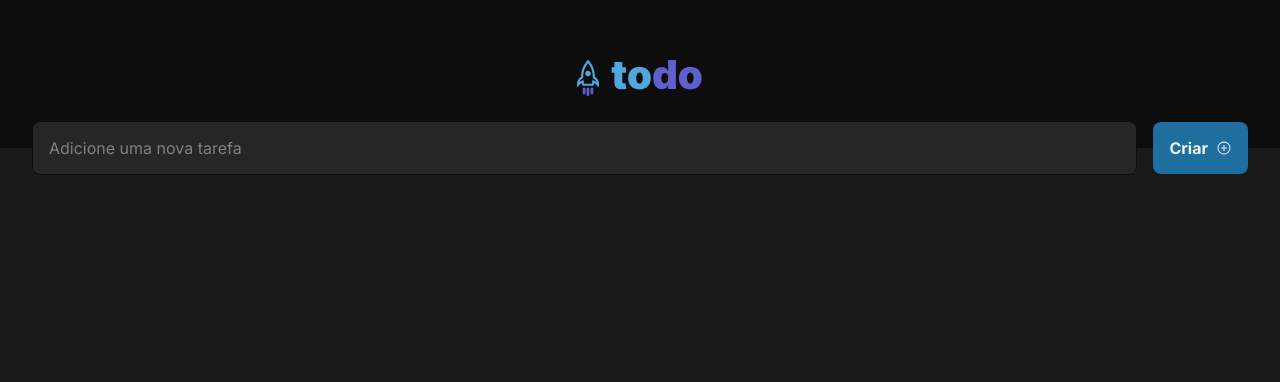
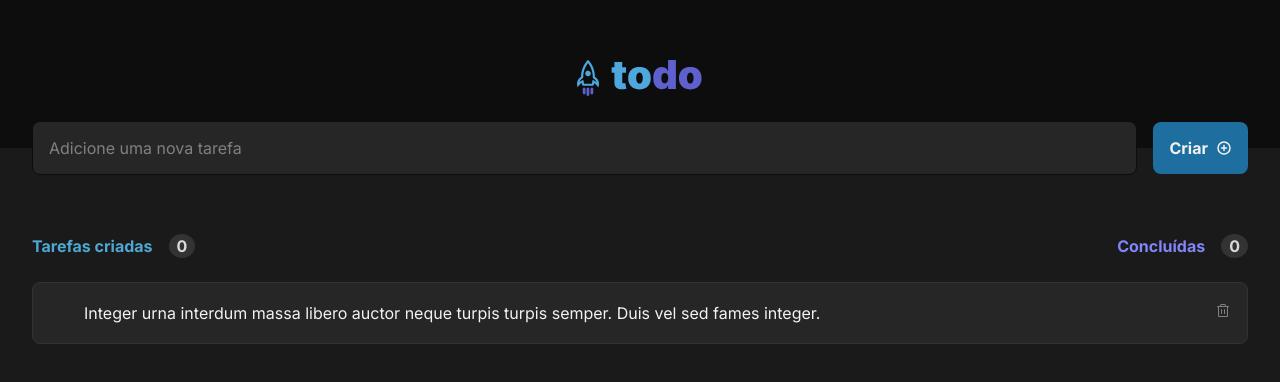
Before and after one commit to anaclaraaraujo/todaytask, a React (Vite) app: page / in a window 1280 px wide. Shown: the top 382 px of the page. Built offline with nearby package versions, Linux system fonts and the light colour scheme.

Commit message:
feat: add task status and task item components and home page

```diff
--- a/src/components/Button/index.tsx
+++ b/src/components/Button/index.tsx
@@ -5,7 +5,7 @@ export function Button() {
   return (
     <button className={styles.button}>
       Criar
-      <PlusCircle/ >
+      <PlusCircle size={16} color="#f2f2f2" weight="bold" />
     </button>
   )
 }
--- a/src/components/Button/styles.module.css
+++ b/src/components/Button/styles.module.css
@@ -21,6 +21,8 @@
 
   transform: 0.2s;
 
+  cursor: pointer;
+
   &:hover {
     background-color: var(--blue);
   }
--- /dev/null
+++ b/src/components/TaskItem/index.tsx
@@ -0,0 +1,22 @@
+import { Trash } from "@phosphor-icons/react";
+import styles from './styles.module.css'
+
+export function TaskItem() {
+  return (
+    <section className={styles.container}>
+      <div>
+        <label>
+          <input readOnly type="checkbox" />
+          <span className={styles.checkbox}></span>
+          <p className={styles.paragraph}>
+            Integer urna interdum massa libero auctor neque turpis turpis semper. Duis vel sed fames integer.
+          </p>
+        </label>
+      </div>
+
+      <button>
+      <Trash size={16} color="#808080" />
+      </button>
+    </section>
+  )
+}
--- /dev/null
+++ b/src/components/TaskItem/styles.module.css
@@ -0,0 +1,87 @@
+.container {
+  display: flex;
+  flex: 1;
+  align-items: center;
+  justify-content: space-between;
+
+  gap: 1.6rem;
+  padding: 1.6rem;
+  border-radius: 8px;
+
+  background-color: var(--gray-500);
+  border: 1px solid var(--gray-400);
+
+  div {
+    display: flex;
+  }
+
+  label {
+    display: flex;
+    padding: 3px;
+    align-items: center;
+    gap: 1.6rem;
+
+    input[type='checkbox'] {
+      display: none;
+    }
+  }
+}
+
+.checkbox {
+  border-radius: 100%;
+  height: 1.6rem;
+  width: 1.6rem;
+
+  transition: 0.2s all;
+
+  display: flex;
+  align-items: center;
+  justify-content: center;
+}
+
+.checkbox-unchecked {
+  border: 2px solid var(--blue);
+
+  &:hover {
+    background-color: rgba(30, 111, 159, 0.2);
+  }
+}
+
+.checkbox-checked {
+  border: 2px solid var(--purple-dark);
+  background-color: var(--purple-dark);
+
+  &:hover {
+    border: 2px solid var(--purple);
+    background-color: var(--purple);
+  }
+}
+
+.paragraph {
+  font-size: 1.6rem;
+  line-height: 140%;
+  user-select: none;
+  transition: 0.2s all;
+}
+
+.paragraph-checked {
+  text-decoration: line-through;
+  color: var(--gray-300);
+}
+
+.container button {
+  border: none;
+  background-color: transparent;
+  border-radius: 4px;
+
+  line,
+  path {
+    transition: 0.2 fill;
+  }
+
+  &:hover line,
+  &:hover path {
+    fill: var(--danger);
+    background-color: transparent;
+  }
+}
--- /dev/null
+++ b/src/components/TaskStatus/index.tsx
@@ -0,0 +1,16 @@
+import styles from './styles.module.css';
+
+export function TaskStatus() {
+  return (
+    <section className={styles.container}>
+      <aside>
+        <p>Tarefas criadas</p>
+        <span>0</span>
+      </aside>
+      <aside>
+        <p>Concluídas</p>
+        <span>0</span>
+      </aside>
+    </section>
+  )
+}
--- /dev/null
+++ b/src/components/TaskStatus/styles.module.css
@@ -0,0 +1,31 @@
+.container {
+  display: flex;
+  flex: 1;
+
+  justify-content: space-between;
+  align-items: center;
+}
+
+.container aside {
+  display: flex;
+  align-items: center;
+  gap: 1.6rem;
+
+  font-weight: bold;
+  font-size: 1.6rem;
+
+  &:first-child {
+    color: var(--blue);
+  }
+
+  &:last-child {
+    color: var(--purple);
+  }
+
+  span {
+    color: var(--gray-200);
+    background-color: var(--gray-400);
+    padding: 2px 8px;
+    border-radius: 50%;
+  }
+}
--- a/src/page/Home/index.tsx
+++ b/src/page/Home/index.tsx
@@ -1,6 +1,8 @@
 import { Button } from "../../components/Button";
 import { Header } from "../../components/Header";
 import { Input } from "../../components/Input";
+import { TaskItem } from "../../components/TaskItem";
+import { TaskStatus } from "../../components/TaskStatus";
 import styles from './styles.module.css';
 
 export function Home() {
@@ -12,6 +14,11 @@ export function Home() {
           <Input />
           <Button />
         </div>
+
+        <div className={styles.tasksList}>
+          <TaskStatus />
+          <TaskItem />
+        </div>
       </section>
     </ main>
   )
--- a/src/page/Home/styles.module.css
+++ b/src/page/Home/styles.module.css
@@ -16,3 +16,15 @@
     margin-bottom: 3.2rem;
   }
 }
+
+.tasksList {
+  display: flex;
+  flex-direction: column;
+  gap: 2.4rem;
+
+  > div {
+    display: flex;
+    flex-direction: column;
+    gap: 1.6rem;
+  }
+}
```
Also changed, not shown: src/App.tsx (added).
